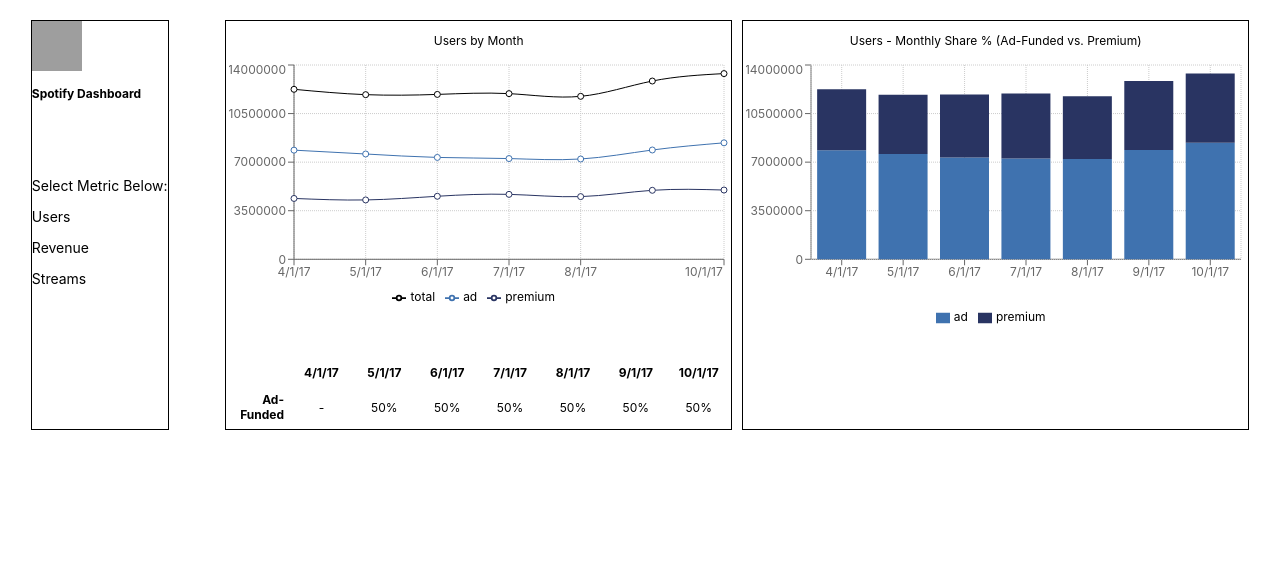
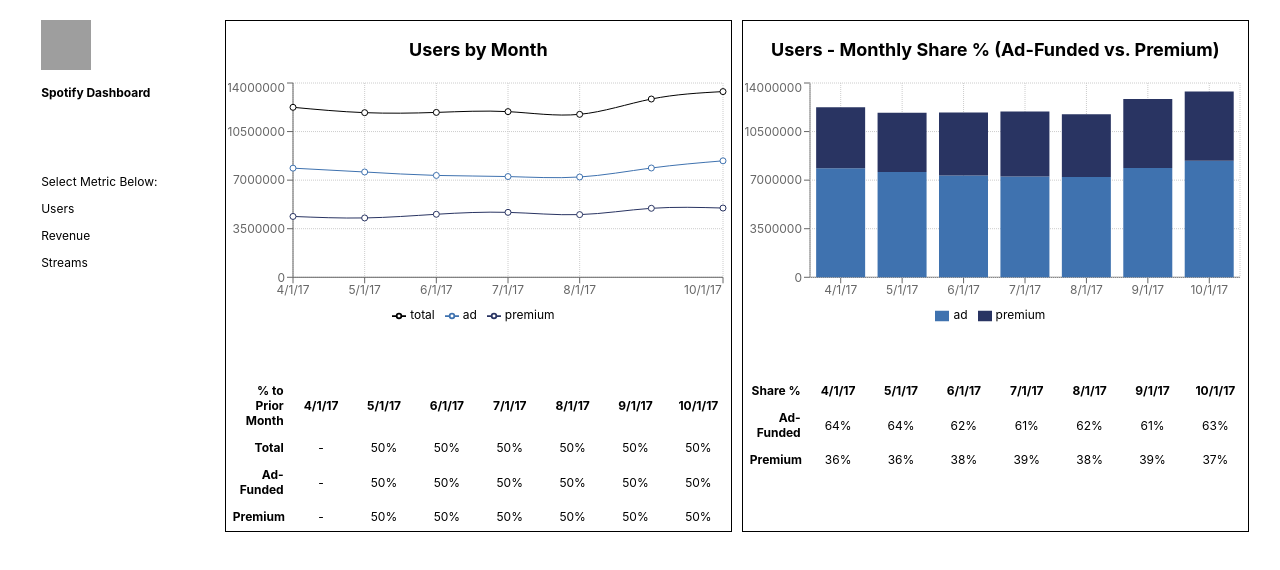
Before and after one commit to ptshn/dashboard, a React (Create React App) app: page / in a window 1280 px wide. Shown: the top 570 px of the page. Built offline with nearby package versions, Linux system fonts and the light colour scheme; grey boxes are pictures that could not be loaded.

Commit message:
update css styling for headers, nav filter. add table for bar chart section

```diff
--- a/src/App.css
+++ b/src/App.css
@@ -28,9 +28,10 @@
 }
 
 .navbar-container {
-  border: 1px solid;
+  /* border: 1px solid; */
   display: flex;
   flex-direction: column;
+  padding: 0 10px;
 }
 
 .content-flex-container {
@@ -53,7 +54,7 @@
 }
 
 
-.left-table-container {
+.table-container {
   width: 100%;
   margin-top: 10px;
 }
--- a/src/SpotifyDash.js
+++ b/src/SpotifyDash.js
@@ -225,10 +225,15 @@
             height: "50px"
         };
 
-        const chartTitle = {
+        const navFilterStyle = {
             marginTop: "50px",
-            fontSize: "14px"
         };
+
+        const chartTitleStyle = {
+            fontSize: '1.5em',
+            fontWeight: 'bold',
+            textAlign: 'center'
+        }
 
         return (
             <div className='main-container'>
@@ -242,7 +247,7 @@
                         />
                         <p><strong>Spotify Dashboard</strong></p>
                     </div>
-                    <div className="navbar-links" style={chartTitle}>
+                    <div className="navbar-links" style={navFilterStyle}>
                         <p>Select Metric Below:</p>
                         <p name="users" onClick={this.handleClick}>Users</p>
                         <p name="revenue" onClick={this.handleClick}>Revenue</p>
@@ -253,7 +258,7 @@
                 <div className="content-flex-container">
 
                     <div className="line-chart-flex">
-                        <p style={{ textAlign: "center" }}>{this.state.lineChartTitle} by Month</p>
+                        <p style={chartTitleStyle}>{this.state.lineChartTitle} by Month</p>
                         <ResponsiveContainer
                             className="line-chart-container"
                             width="99%"
@@ -272,11 +277,11 @@
                             </LineChart>
                         </ResponsiveContainer>
 
-                        <div className="left-table-container">
+                        <div className="table-container">
                             <table>
                                 <thead>
                                     <tr>
-                                        <th />
+                                        <th className="tableHeader">% to Prior Month</th>
                                         <th>4/1/17</th>
                                         <th>5/1/17</th>
                                         <th>6/1/17</th>
@@ -288,6 +293,16 @@
                                 </thead>
                                 <tbody>
                                     <tr>
+                                        <th className="tableHeader">Total</th>
+                                        <td>-</td>
+                                        <td>50%</td>
+                                        <td>50%</td>
+                                        <td>50%</td>
+                                        <td>50%</td>
+                                        <td>50%</td>
+                                        <td>50%</td>
+                                    </tr>
+                                    <tr>
                                         <th className="tableHeader">Ad-Funded</th>
                                         <td>-</td>
                                         <td>50%</td>
@@ -297,17 +312,7 @@
                                         <td>50%</td>
                                         <td>50%</td>
                                     </tr>
-                                    {/* <tr>
-                    <th className="tableHeader">Ad-Funded</th>
-                    <td>-</td>
-                    <td>50%</td>
-                    <td>50%</td>
-                    <td>50%</td>
-                    <td>50%</td>
-                    <td>50%</td>
-                    <td>50%</td>
-                  </tr> */}
-                                    {/* <tr>
+                                    <tr>
                                         <th className="tableHeader">Premium</th>
                                         <td>-</td>
                                         <td>50%</td>
@@ -316,14 +321,14 @@
                                         <td>50%</td>
                                         <td>50%</td>
                                         <td>50%</td>
-                  </tr> */}
+                                    </tr>
                                 </tbody>
                             </table>
                         </div>
                     </div>
 
                     <div className="bar-chart-flex">
-                        <p style={{ textAlign: "center" }}>{this.state.lineChartTitle} - Monthly Share % (Ad-Funded vs.
+                        <p style={chartTitleStyle}>{this.state.lineChartTitle} - Monthly Share % (Ad-Funded vs.
                             Premium)</p>
                         <ResponsiveContainer
                             width="99%"
@@ -340,12 +345,53 @@
                                 <YAxis />
                                 <CartesianGrid strokeDasharray="1 1" />
                                 <Tooltip />
-                            <Legend wrapperStyle={{ bottom: -15 }} />
+                                <Legend />
                                 <Bar dataKey="ad" stackId="a" fill="#3f72af" />
                                 <Bar dataKey="premium" stackId="a" fill="#293462" />
                             </BarChart>
                         </ResponsiveContainer>
+
+                        <div className="table-container">
+                            <table>
+                                <thead>
+                                    <tr>
+                                        <th className="tableHeader">Share %</th>
+                                        <th>4/1/17</th>
+                                        <th>5/1/17</th>
+                                        <th>6/1/17</th>
+                                        <th>7/1/17</th>
+                                        <th>8/1/17</th>
+                                        <th>9/1/17</th>
+                                        <th>10/1/17</th>
+                                    </tr>
+                                </thead>
+                                <tbody>
+                                    <tr>
+                                        <th className="tableHeader">Ad-Funded</th>
+                                        <td>64%</td>
+                                        <td>64%</td>
+                                        <td>62%</td>
+                                        <td>61%</td>
+                                        <td>62%</td>
+                                        <td>61%</td>
+                                        <td>63%</td>
+                                    </tr>
+                                    <tr>
+                                        <th className="tableHeader">Premium</th>
+                                        <td>36%</td>
+                                        <td>36%</td>
+                                        <td>38%</td>
+                                        <td>39%</td>
+                                        <td>38%</td>
+                                        <td>39%</td>
+                                        <td>37%</td>
+                                    </tr>
+                                </tbody>
+                            </table>
                         </div>
+                    </div>
+
+
                 </div>
             </div>
         );
```
Lines whose indentation alone changed are shown as unchanged.
